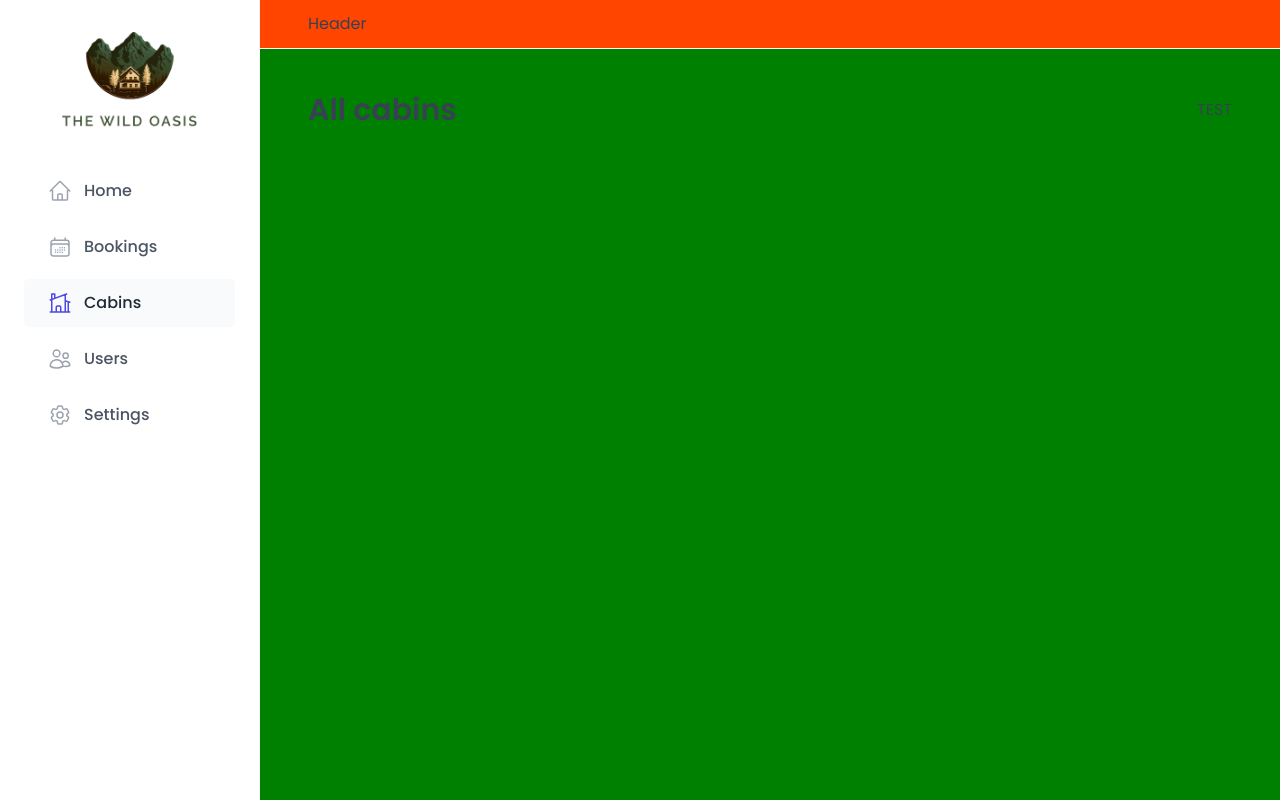
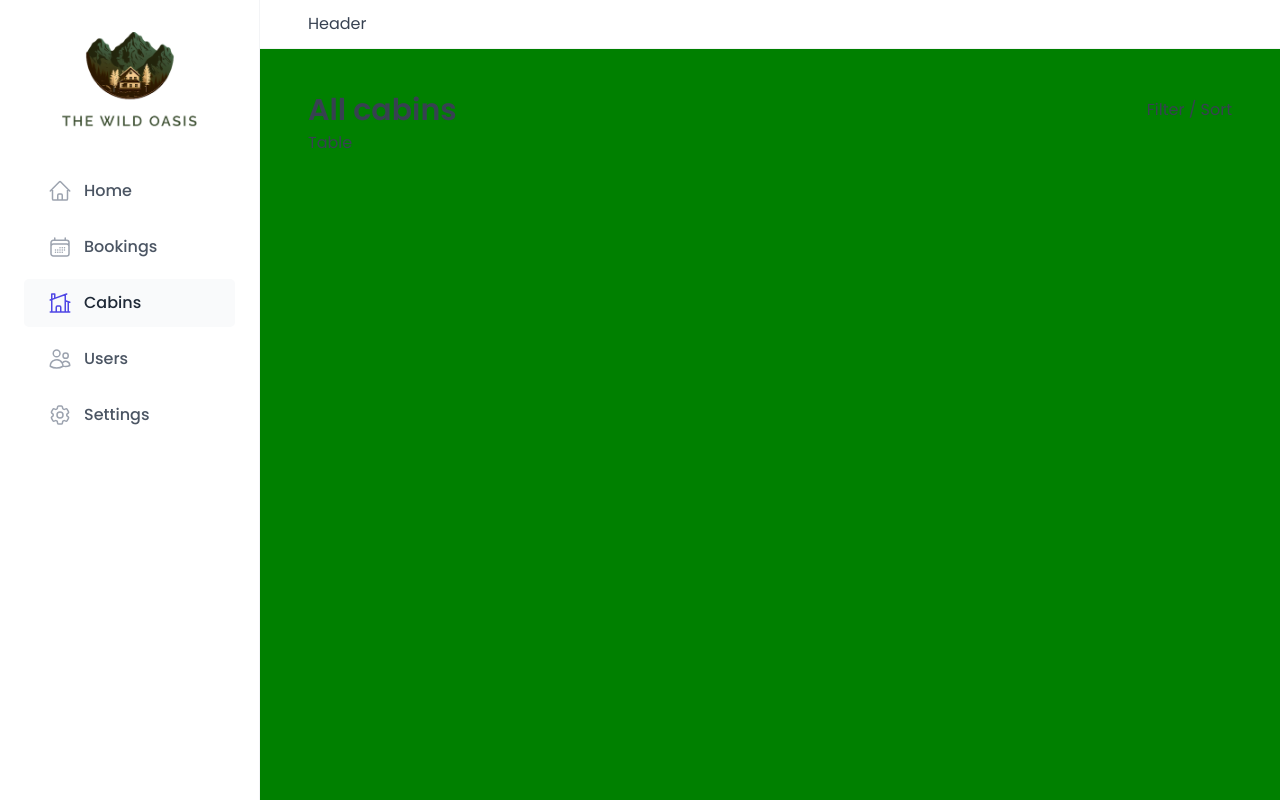
Before and after one commit to lashadeiso/React-Wild-Oasis, a React (Vite) app: page /cabins in a window 1280 px wide. Built offline with nearby package versions, Linux system fonts and the light colour scheme; a web font is replaced by a local one.

Commit message:
install react-query

```diff
--- a/package.json
+++ b/package.json
@@ -11,6 +11,9 @@
     "deploy": "gh-pages -d build"
   },
   "dependencies": {
+    "@supabase/supabase-js": "^2.38.4",
+    "@tanstack/react-query": "^4.36.1",
+    "@tanstack/react-query-devtools": "^4.36.1",
     "react": "^18.2.0",
     "react-dom": "^18.2.0",
     "react-icons": "^4.11.0",
--- a/src/App.jsx
+++ b/src/App.jsx
@@ -1,4 +1,6 @@
 import { BrowserRouter, Routes, Route, Navigate } from "react-router-dom";
+import { QueryClient, QueryClientProvider } from "@tanstack/react-query";
+import { ReactQueryDevtools } from "@tanstack/react-query-devtools";
 import GlobalStyles from "./styles/GlobalStyles";
 import Dashboard from "./pages/Dashboard";
 import Bookings from "./pages/Bookings";
@@ -10,9 +12,18 @@ import Login from "./pages/Login";
 import PageNotFound from "./pages/PageNotFound";
 import AppLayout from "./ui/AppLayout";
 
+const queryClient = new QueryClient({
+  defaultOptions: {
+    queries: {
+      staleTime: 60 * 1000,
+    },
+  },
+});
+
 function App() {
   return (
-    <>
+    <QueryClientProvider client={queryClient}>
+      <ReactQueryDevtools initialIsOpen={false} />
       <GlobalStyles />
       <BrowserRouter>
         <Routes>
@@ -30,7 +41,7 @@ function App() {
           <Route path="*" element={<PageNotFound />} />
         </Routes>
       </BrowserRouter>
-    </>
+    </QueryClientProvider>
   );
 }
 
--- a/src/features/cabins/CabinTable.jsx
+++ b/src/features/cabins/CabinTable.jsx
@@ -23,3 +23,9 @@ const TableHeader = styled.header`
   color: var(--color-grey-600);
   padding: 1.6rem 2.4rem;
 `;
+
+function CabinTable() {
+  return <div>Table</div>;
+}
+
+export default CabinTable;
--- a/src/pages/Cabins.jsx
+++ b/src/pages/Cabins.jsx
@@ -1,12 +1,19 @@
 import Heading from "../ui/Heading";
 import Row from "../ui/Row";
+import CabinTable from "../features/cabins/CabinTable";
 
 function Cabins() {
   return (
-    <Row type="horizontal">
-      <Heading as="h1">All cabins</Heading>
-      <p>TEST</p>
-    </Row>
+    <>
+      <Row type="horizontal">
+        <Heading as="h1">All cabins</Heading>
+        <p>Filter / Sort</p>
+      </Row>
+
+      <Row>
+        <CabinTable />
+      </Row>
+    </>
   );
 }
 
--- a/src/ui/Header.jsx
+++ b/src/ui/Header.jsx
@@ -1,7 +1,7 @@
 import styled from "styled-components";
 
 const StyledHeader = styled.header`
-  background-color: orangered;
+  background-color: var(--color-grey-0);
   padding: 1.2rem 4.8rem;
   border-bottom: 1px solid var(--color-grey-100);
 `;
```
Also changed, not shown: src/services/apiCabins.js (added, +10 -0 lines), src/services/supabase.js (added, +8 -0 lines), 1 other file (tests, documents, lock files or other folders).
